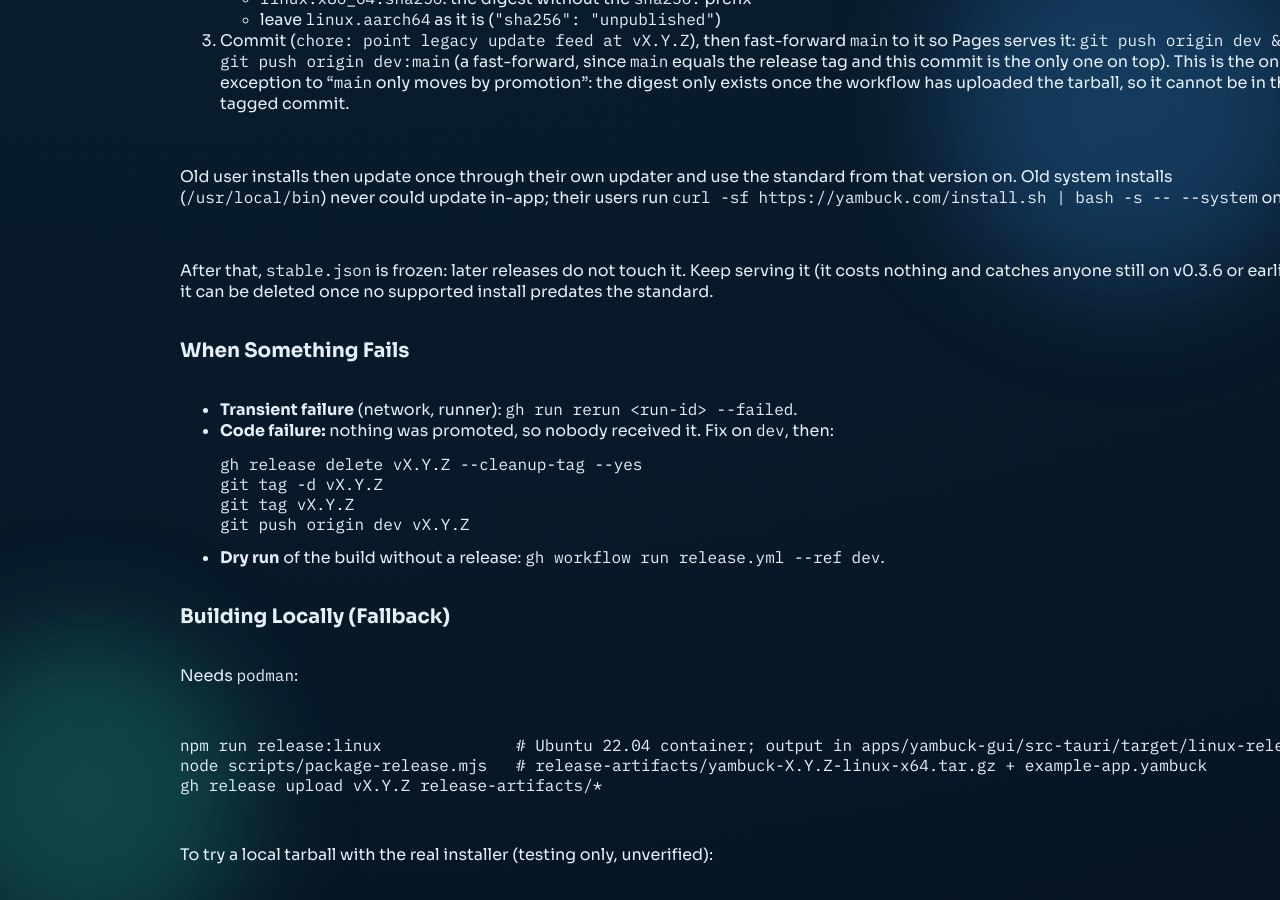
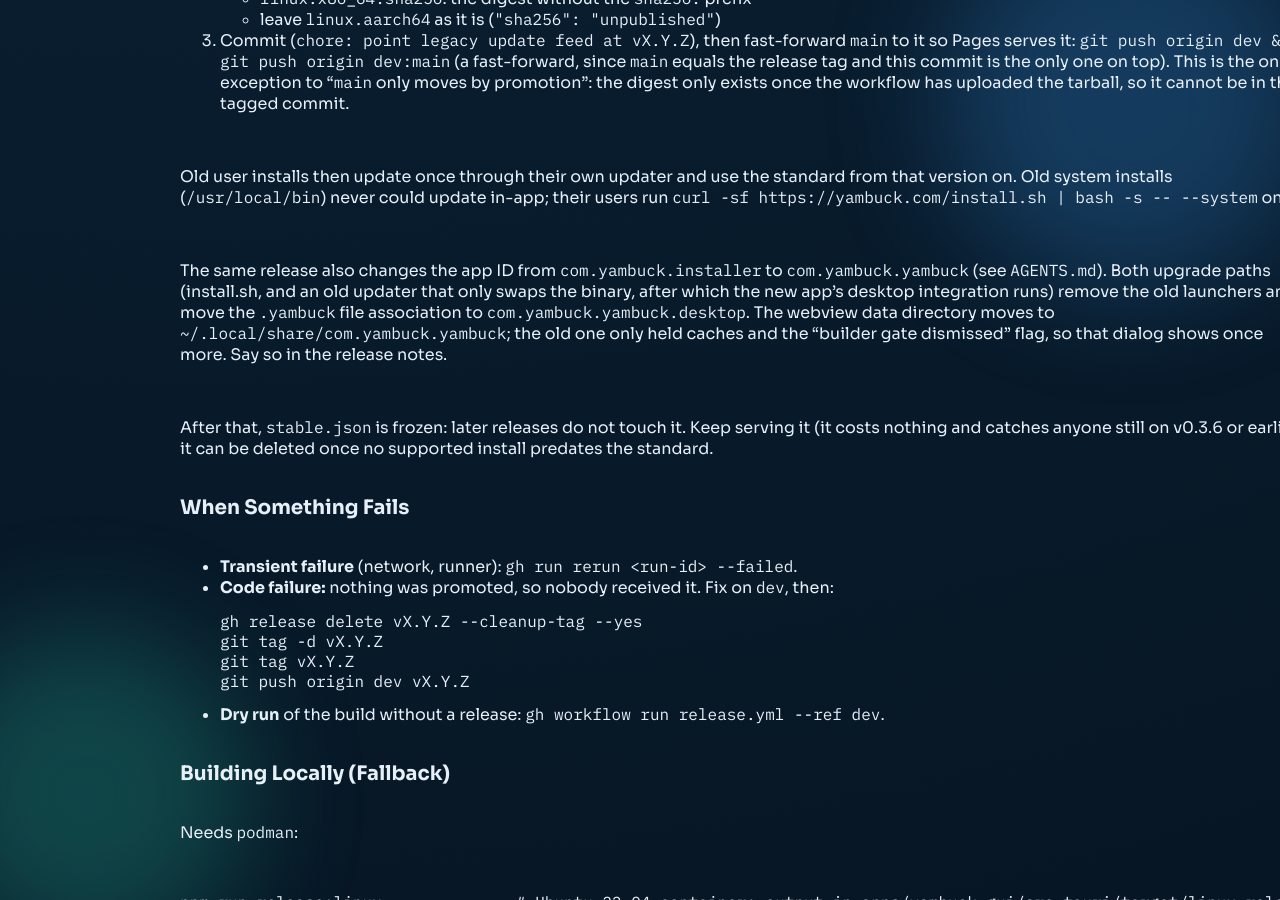
Before and after one commit to yambuck/yambuck, a Jekyll site: the page built from docs/RELEASE.md, in a window 1280 px wide and 900 px high, scrolled down 2845 px. Built offline with Jekyll 4.4.1, drawn with Linux system fonts in a browser that asks for light colours; our own code applies the rules of GitHub Pages for plain Markdown files.

Commit message:
docs: record Yambuck's app identity and its migration
AGENTS.md lists the app ID under Variations, BOOTSTRAP_SPEC.md the new
launcher name and legacy cleanup, and RELEASE.md what the first
standardized release changes for existing installs.

```diff
--- a/docs/RELEASE.md
+++ b/docs/RELEASE.md
@@ -140,6 +140,15 @@
 could update in-app; their users run
 `curl -sf https://yambuck.com/install.sh | bash -s -- --system` once.
 
+The same release also changes the app ID from `com.yambuck.installer` to
+`com.yambuck.yambuck` (see `AGENTS.md`). Both upgrade paths (install.sh, and
+an old updater that only swaps the binary, after which the new app's desktop
+integration runs) remove the old launchers and move the `.yambuck` file
+association to `com.yambuck.yambuck.desktop`. The webview data directory
+moves to `~/.local/share/com.yambuck.yambuck`; the old one only held caches
+and the "builder gate dismissed" flag, so that dialog shows once more. Say so
+in the release notes.
+
 After that, `stable.json` is frozen: later releases do not touch it. Keep
 serving it (it costs nothing and catches anyone still on v0.3.6 or earlier);
 it can be deleted once no supported install predates the standard.
```
Also changed, not shown: AGENTS.md (+13 -0 lines), docs/BOOTSTRAP_SPEC.md (+6 -2 lines).
